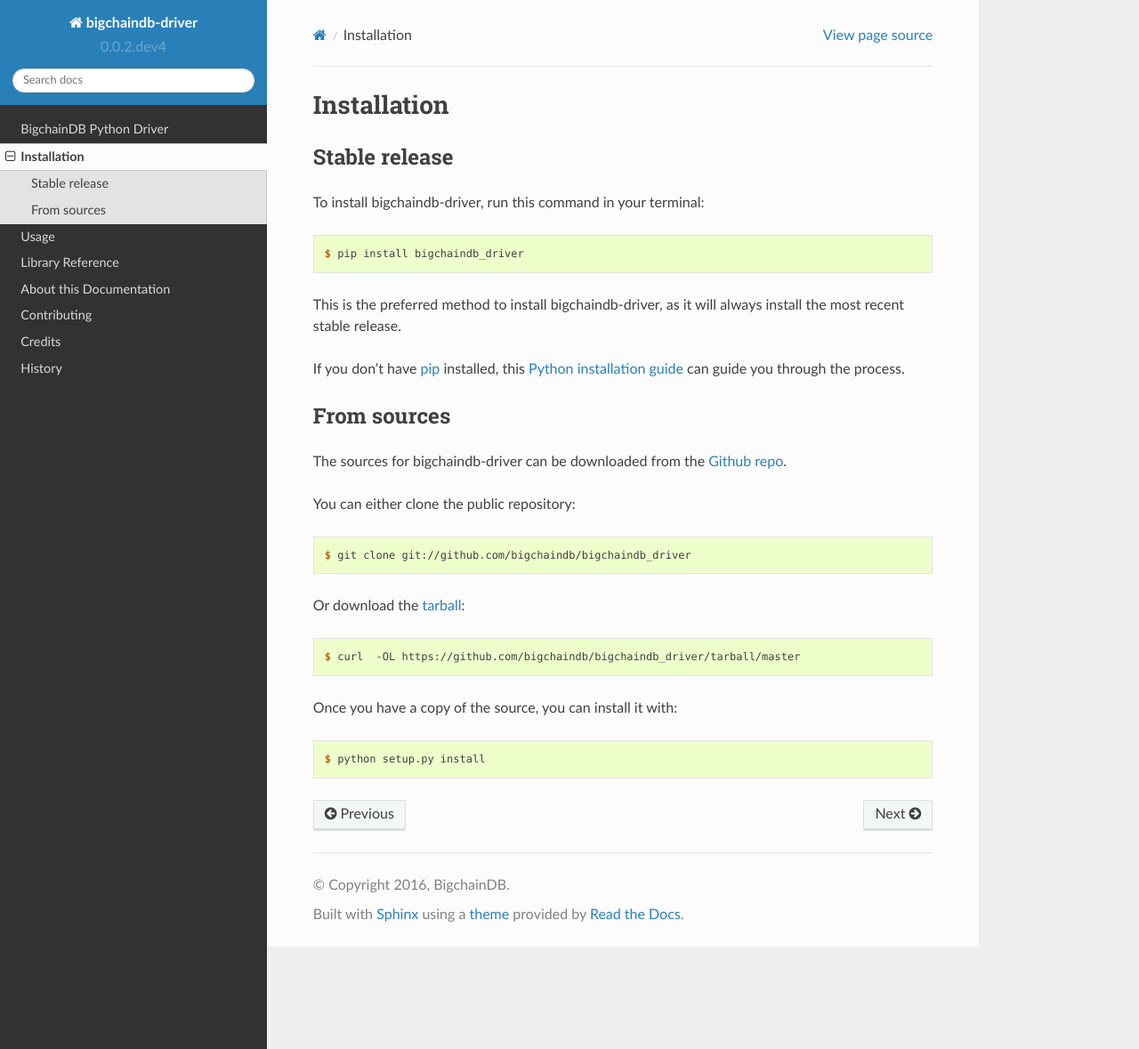
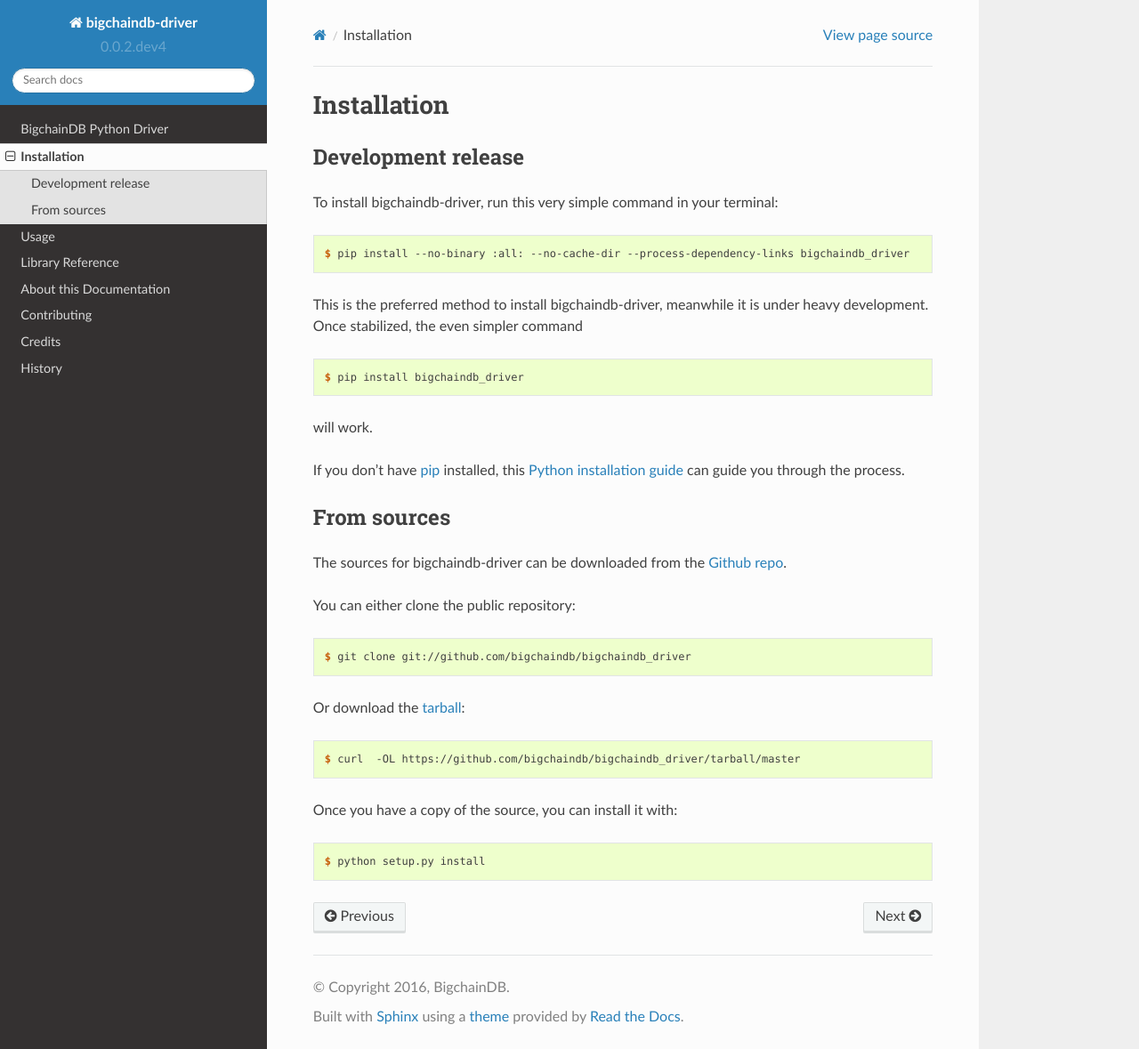
Before and after one commit to bigchaindb/bigchaindb-driver, a Sphinx documentation site: the page built from docs/installation.rst, in a window 1280 px wide and 1179 px high. Shown: the whole window at 89% size. Built offline with Sphinx 7.4.7 and the Read the Docs theme 2.0.0, drawn with Linux system fonts in a browser that asks for light colours.

Commit message:
Update installation instructions for dev releases

```diff
--- a/docs/installation.rst
+++ b/docs/installation.rst
@@ -5,16 +5,24 @@
 ============
 
 
-Stable release
---------------
+Development release
+-------------------
 
-To install bigchaindb-driver, run this command in your terminal:
+To install bigchaindb-driver, run this very simple command in your terminal:
+
+.. code-block:: console
+
+    $ pip install --no-binary :all: --no-cache-dir --process-dependency-links bigchaindb_driver
+
+This is the preferred method to install bigchaindb-driver, meanwhile it is
+under heavy development. Once stabilized, the even simpler command
+
 
 .. code-block:: console
 
     $ pip install bigchaindb_driver
 
-This is the preferred method to install bigchaindb-driver, as it will always install the most recent stable release.
+will work.
 
 If you don't have `pip`_ installed, this `Python installation guide`_ can guide
 you through the process.
```
